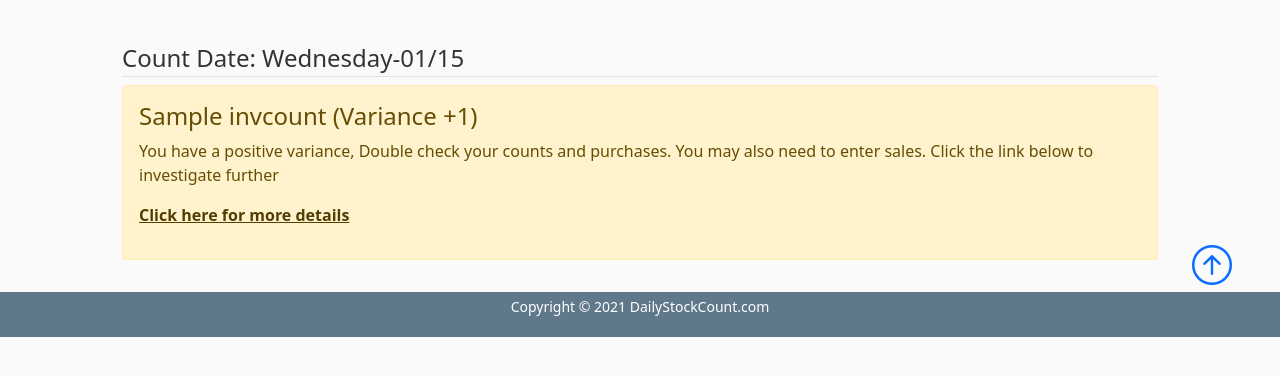
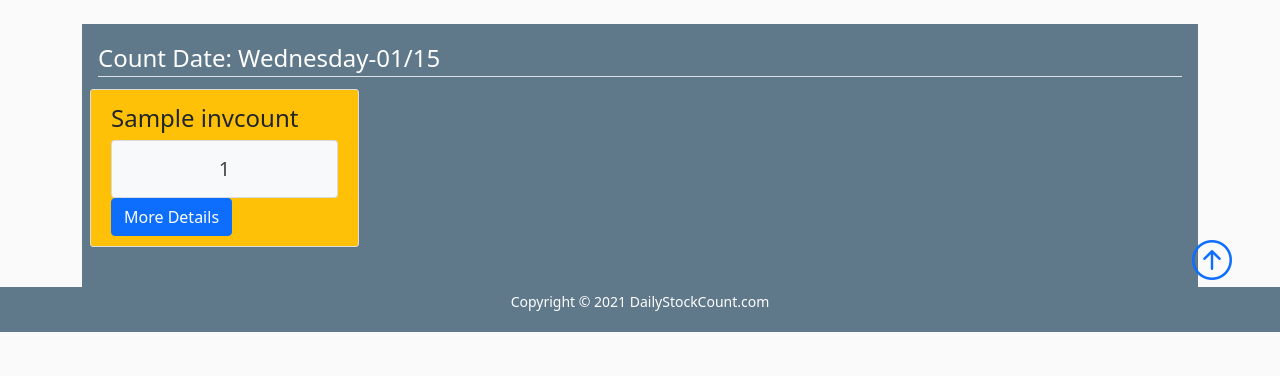
Before and after one commit to wandored/dailystockcount, a Flask app: page / in a window 1280 px wide. Shown: the part 56-432 px from the top of the page. Run offline with Flask 2, Linux system fonts and the light colour scheme; a user stored in the database is signed in; tables that the repository leaves empty hold one stand-in row (values such as "Sample post"); parts of the project's set-up code (start-up, migrations or seed data) failed here and were passed over; some libraries are stand-ins or nearby versions.

Commit message:
UI improvements v1.3.0

```diff
--- a/dailystockcount/main/routes.py
+++ b/dailystockcount/main/routes.py
@@ -1,10 +1,10 @@
 ''' main/routes.py is the main flask routes page '''
+from datetime import timedelta
 from flask import render_template, Blueprint, redirect, url_for
 from flask_login import login_required
-from sqlalchemy import or_, and_, func
+from sqlalchemy import and_, func
 from dailystockcount import db
-from dailystockcount.models import Items, Invcount, Sales, Purchases
-from datetime import datetime, timedelta, date
+from dailystockcount.models import Invcount, Sales, Purchases
 
 
 main = Blueprint('main', __name__)
@@ -45,7 +45,7 @@ def report_details(item_name):
     last_count = Invcount.query.order_by(Invcount.trans_date.desc()).first()
     end_date = last_count.trans_date
     weekly = end_date - timedelta(days=6)
-    monthly = end_date - timedelta(days=27)
+    # monthly = end_date - timedelta(days=27)
 
     # Boxex Calculations
     count_daily = db.session.query(Invcount
@@ -70,20 +70,6 @@ def report_details(item_name):
                                           'average')
                                       ).filter(Invcount.itemname == item_name,
                                                Invcount.trans_date >= weekly).all()
-
-#    def get_daily_values(day):
-#        day_of_week = Sales.query.order_by(Sales.trans_date.desc()).first()
-#        day_sales = db.session.query(Sales,
-#                                     func.avg(Sales.eachcount).label('average')
-#                                     ).filter(Sales.itemname == item_name,
-#                                              Sales.trans_date == monthly,
-#                                              Sales.trans_date.weekday() == day).all()
-#        return day_sales.average
-#
-#    daily_values = []
-#    days = [2, 3, 4, 5, 6, 0, 1]
-#    for day in days:
-#        daily_values.append(get_daily_values(day))
 
     # Charts
     items_list = db.session.query(Invcount
--- a/dailystockcount/templates/layout.html
+++ b/dailystockcount/templates/layout.html
@@ -137,7 +137,7 @@
           <p>Share QR code with registered users</p>
           <img class="img-fluid" src="../../static/img/QRCode.svg" />
           <a href="mailto: chefk@dailystockcount.com">Email chefk for support!</a>
-          <p>Version 1.2.2</p>
+          <p>Version 1.3.0</p>
         </div>
         <div class="modal-footer">
           <p class="small">Copyright &copy; 2021 DailyStockCount.com</p>
--- a/dailystockcount/templates/main/details.html
+++ b/dailystockcount/templates/main/details.html
@@ -52,7 +52,6 @@
     </div>
   </div>
     <!-- Boxes -->
-
   <div class="row">
     <div class="col-lg-3 p-1">
       <div class="content-section bg-primary">
--- a/dailystockcount/templates/main/report.html
+++ b/dailystockcount/templates/main/report.html
@@ -1,33 +1,46 @@
 {% extends 'report_layout.html' %}
 {% block content %}
     <!-- Alerts -->
-<section class="p-3">
-    <div class="container">
-      <legend class="border-bottom mb-6">Count Date: {{ date_time.trans_date.strftime('%A-%m/%d') }}</legend>
+<section class="container bg-steel p-3">
+  <legend class="border-bottom text-white mb-6">Count Date: {{ date_time.trans_date.strftime('%A-%m/%d') }}</legend>
+  <div class="row">
     {% for count in ordered_counts %}
       {% if count.trans_date == date_time.trans_date and count.count_time == date_time.count_time %}
+        <div class="col-md-3 p-1">
           {% if count.daily_variance < 0 %}
-                <div class="alert alert-danger" role="alert">
-                  <h4 class="alert-heading">{{ count.itemname }} (Variance  {{ count.daily_variance }})</h4>
-                  <p>You have a negative variance. You should recount the steaks as well as review the details by clicking the link below</p>
-                  <a href="{{ url_for('main.report_details', item_name=count.itemname) }}" class="alert-link">Click here for more details</a>
+            <div class="content-section bg-danger">
+              <legend class="text-white mb-1">{{ count.itemname }}</legend>
+              <div class="card text-center text-dark bg-light">
+                <div class="card-body">
+                  <h5 class="card-text">{{ count.daily_variance }}</h5>
+                </div>
+              </div>
+              <a href="{{ url_for('main.report_details', item_name=count.itemname) }}" class="btn btn-primary">More Details</a>
             </div>
           {% elif count.daily_variance > 0 %}
-                <div class="alert alert-warning" role="alert">
-                  <h4 class="alert-heading">{{ count.itemname }} (Variance  +{{ count.daily_variance }})</h4>
-                  <p>You have a positive variance, Double check your counts and purchases.  You may also need to enter sales. Click the link below to investigate further</p>
-                  <p><a href="{{ url_for('main.report_details', item_name=count.itemname) }}" class="alert-link">Click here for more details</a></p>
+            <div class="content-section bg-warning">
+              <legend class="text-dark mb-1">{{ count.itemname }}</legend>
+              <div class="card text-center text-dark bg-light">
+                <div class="card-body">
+                  <h5 class="card-text">{{ count.daily_variance }}</h5>
+                </div>
+              </div>
+              <a href="{{ url_for('main.report_details', item_name=count.itemname) }}" class="btn btn-primary">More Details</a>
             </div>
           {% elif count.daily_variance == 0 %}
-                <div class="alert alert-success" role="alert">
-                  <h4 class="alert-heading">{{ count.itemname }} (Variance   {{ count.daily_variance }})</h4>
-                  <p>No variance. Great Work!</p>
-                  <p><a href="{{ url_for('main.report_details', item_name=count.itemname) }}" class="alert-link">Click here for more details</a></p>
+            <div class="content-section bg-success">
+              <legend class="text-white mb-1">{{ count.itemname }}</legend>
+              <div class="card text-center text-dark bg-light">
+                <div class="card-body">
+                  <h5 class="card-text">{{ count.daily_variance }}</h5>
+                </div>
+              </div>
+              <a href="{{ url_for('main.report_details', item_name=count.itemname) }}" class="btn btn-primary">More Details</a>
             </div>
           {% endif %}
+        </div>
       {% endif %}
     {% endfor %}
   </div>
-    </div>
 </section>
 {% endblock content %}
```
Lines whose indentation alone changed are shown as unchanged.
